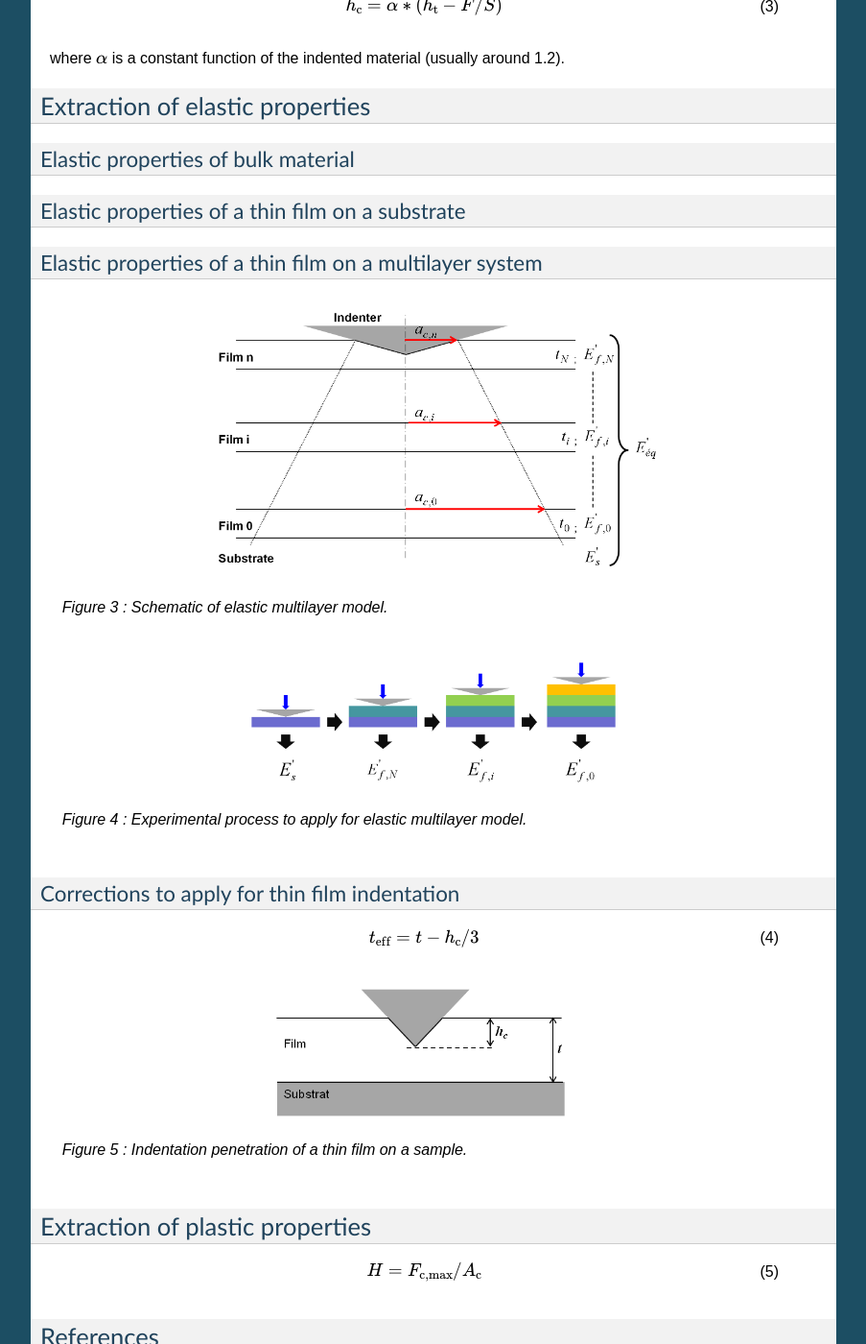
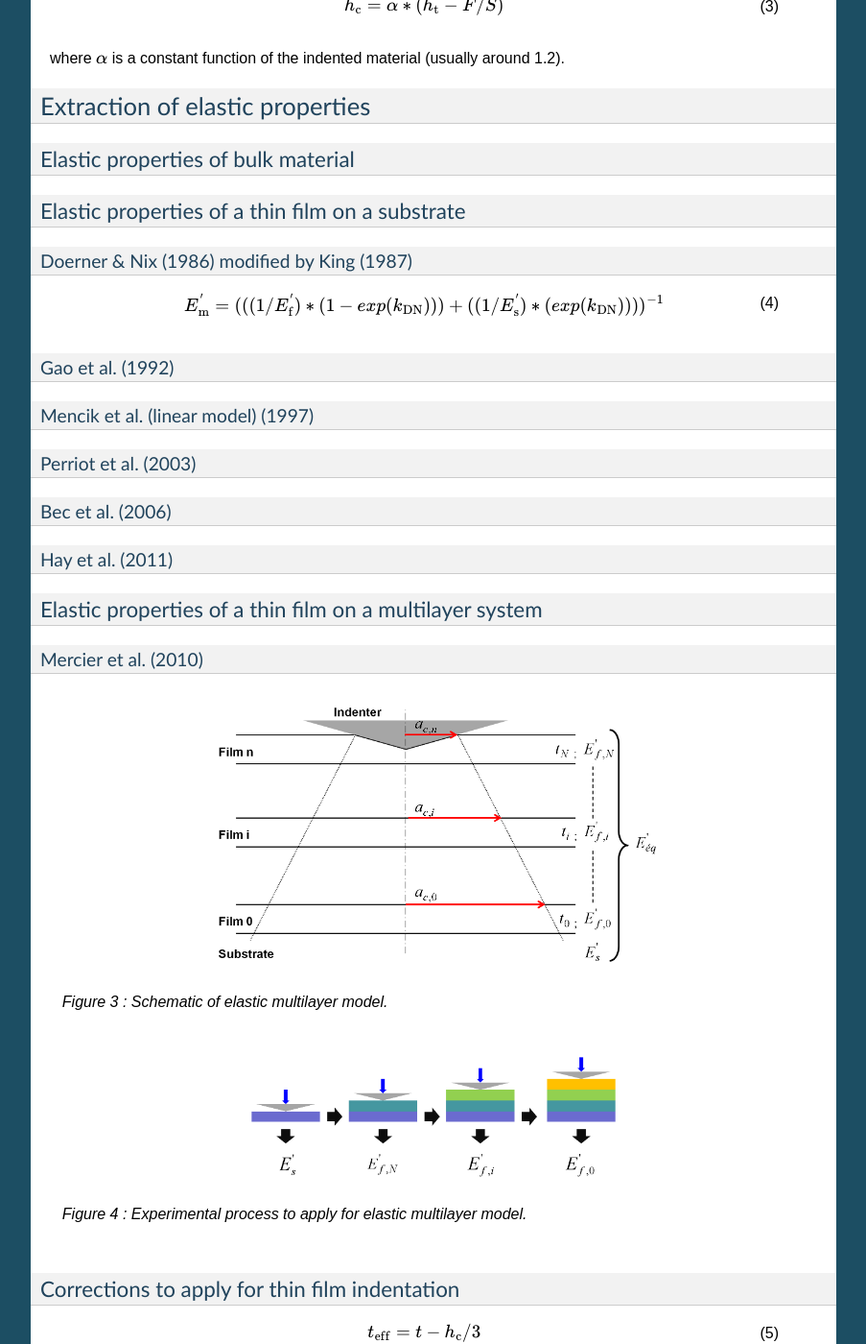
Before and after one commit to DavidMercier/NIMS, a Sphinx documentation site: the page built from doc/models.rst, in a window 1280 px wide and 1400 px high, scrolled down 1443 px. Shown: the whole window at 96% size, without its empty margins (198-1101 px from the left). Built offline with Sphinx 7.4.7, drawn with Linux system fonts in a browser that asks for light colours; some of the changed text lies outside the part shown.

Commit message:
updated documentation

```diff
--- a/doc/models.rst
+++ b/doc/models.rst
@@ -70,8 +70,36 @@ Elastic properties of bulk material
 Elastic properties of a thin film on a substrate
 +++++++++++++++++++++++++++++++++++++++++++++++++
 
+
+
+
+
+Doerner & Nix (1986) modified by King (1987)
+********************************************
+
+	.. math:: E_\text{m}^{'} = (((1/E_\text{f}^{'}) * (1-exp(k_\text{DN}))) + ((1/E_\text{s}^{'})*(exp(k_\text{DN}))))^{-1}
+			:label: doerner_nix
+
+Gao et al. (1992)
+*****************
+
+Mencik et al. (linear model) (1997)
+***********************************
+
+Perriot et al. (2003)
+*********************
+
+Bec et al. (2006)
+*****************
+
+Hay et al. (2011)
+*****************
+
 Elastic properties of a thin film on a multilayer system
 ++++++++++++++++++++++++++++++++++++++++++++++++++++++++
+
+Mercier et al. (2010)
+*********************
 
 .. figure:: ./_pictures/multilayer_sample_elastic_model.png
    :scale: 30 %
```
